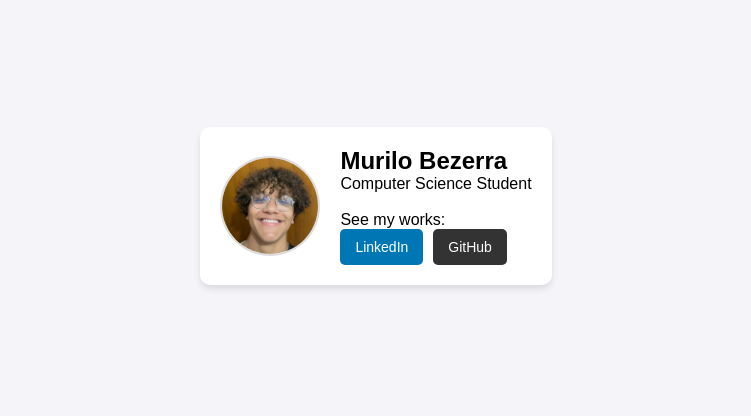
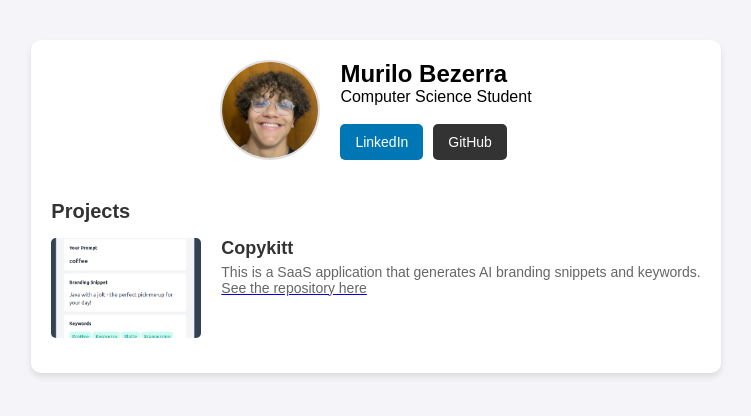
Before and after one commit to mbezerraa/mbezerraa.github.io, a plain HTML site: page index.html in a window 1280 px wide. Shown: the part 194-610 px from the top of the page, without its empty margins (264-1015 px from the left). Drawn offline with Linux system fonts and the light colour scheme.

Commit message:
add a project

```diff
--- a/index.html
+++ b/index.html
@@ -27,6 +27,13 @@
             padding: 20px;
             border-radius: 10px;
             box-shadow: 0 4px 6px rgba(0, 0, 0, 0.1);
+            flex-direction: column;
+        }
+
+        .profile-section {
+            display: flex;
+            align-items: center;
+            margin-bottom: 20px;
         }
 
         .profile-photo {
@@ -82,10 +89,60 @@
         .buttons a.github:hover {
             background-color: #555;
         }
+
+        .projects {
+            width: 100%;
+            margin-top: 20px;
+        }
+
+        .projects h2 {
+            font-size: 20px;
+            margin-bottom: 15px;
+            color: #333;
+            text-align: left;
+        }
+
+        .project-item {
+            display: flex;
+            align-items: flex-start;
+            gap: 20px;
+            margin-bottom: 15px;
+        }
+
+        .project-photo {
+            width: 150px;
+            height: 100px;
+            background-color: #ddd;
+            border-radius: 5px;
+            overflow: hidden;
+        }
+
+        .project-photo img {
+            width: 100%;
+            height: 100%;
+            object-fit: cover;
+        }
+
+        .project-info {
+            display: flex;
+            flex-direction: column;
+        }
+
+        .project-info h3 {
+            font-size: 18px;
+            color: #333;
+            margin-bottom: 5px;
+        }
+
+        .project-info p {
+            font-size: 14px;
+            color: #666;
+        }
     </style>
 </head>
 <body>
     <div class="container">
+        <div class="profile-section">
             <div class="profile-photo">
                 <img src="photos/murilo.jpeg" alt="Profile Photo">
             </div>
@@ -93,13 +150,26 @@
                 <h2>Murilo Bezerra</h2>
                 <p>Computer Science Student</p>
                 <br>
-            <p>See my works:</p>
-
                 <div class="buttons">
                     <a href="https://www.linkedin.com/in/mbezerraa/" target="_blank">LinkedIn</a>
                     <a href="https://github.com/mbezerraa" target="_blank" class="github">GitHub</a>
                 </div>
             </div>
         </div>
+
+        <div class="projects">
+            <h2>Projects</h2>
+            <div class="project-item">
+                <div class="project-photo">
+                    <img src="photos/copykitt.png" alt="Project Photo">
+                </div>
+                <div class="project-info">
+                    <h3>Copykitt</h3>
+                    <p>This is a SaaS application that generates AI branding snippets and keywords.</p>
+                    <a href="https://github.com/mbezerraa/copykitt"><p>See the repository here</p></a>
+                </div>
+            </div>
+        </div>
+    </div>
 </body>
 </html>
```
Also changed, not shown: photos/copykitt.png (added), 2 other files. Lines whose indentation alone changed are shown as unchanged.
